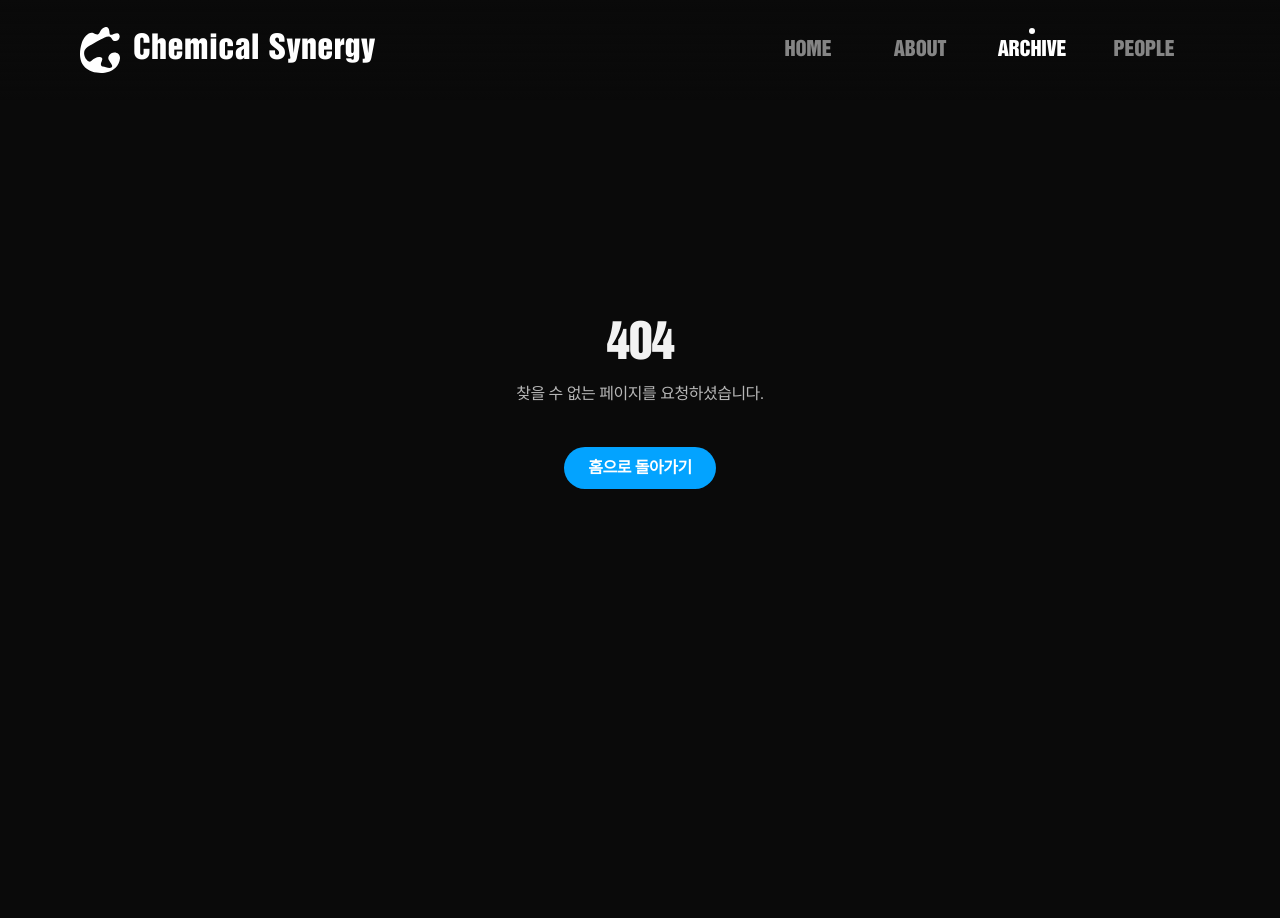
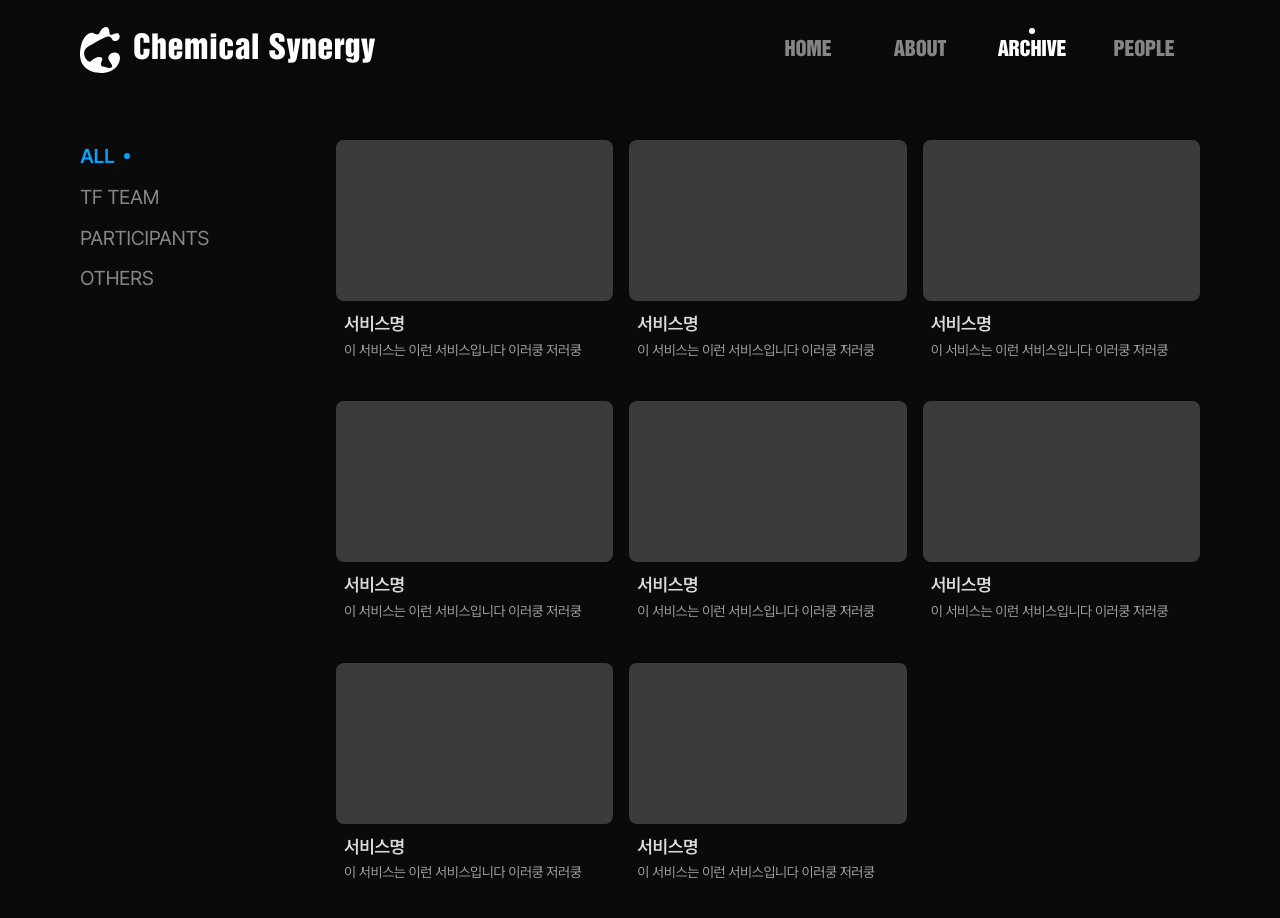
Before and after one commit to AAminha/kusitms-2nd-exhibition, a Next.js app: page /archive in a window 1280 px wide. Before the commit this address had no page. Shown: the top 918 px of the page. Before the commit the page ends 800 px from the top, so only its background shows below. Built offline with nearby package versions, Linux system fonts and the light colour scheme.

Commit message:
feat: Archive 페이지 초안 구현

```diff
--- /dev/null
+++ b/src/app/archive/layout.tsx
@@ -0,0 +1,27 @@
+'use client'
+
+import { useState } from 'react'
+
+import SideMenuLayout from '@src/components/SideMenuLayout'
+import { ARCHIVE_NAVIGATION } from '@src/constants/archive'
+
+export default function ArchiveLayout({
+  children,
+}: Readonly<{
+  children: React.ReactNode
+}>) {
+  const [activeSection, setActiveSection] = useState(ARCHIVE_NAVIGATION[0])
+  const onChangeSection = (menu: string) => {
+    setActiveSection(menu)
+  }
+
+  return (
+    <SideMenuLayout
+      sectionList={ARCHIVE_NAVIGATION}
+      activeSection={activeSection}
+      onChangeSection={onChangeSection}
+    >
+      {children}
+    </SideMenuLayout>
+  )
+}
--- /dev/null
+++ b/src/app/archive/page.tsx
@@ -0,0 +1,16 @@
+import { Card } from '@src/containers/archive/Card'
+
+export default function ArchivePage() {
+  return (
+    <section className="grid-rows-auto mx-auto grid w-full max-w-[1064px] grid-cols-3 gap-x-4 gap-y-10 py-[140px] mobile:max-w-[600px] mobile:grid-cols-2 mobile:py-[100px] desktop:px-10">
+      <Card />
+      <Card />
+      <Card />
+      <Card />
+      <Card />
+      <Card />
+      <Card />
+      <Card />
+    </section>
+  )
+}
--- /dev/null
+++ b/src/constants/archive.ts
@@ -0,0 +1 @@
+export const ARCHIVE_NAVIGATION = ['ALL', 'TF TEAM', 'PARTICIPANTS', 'OTHERS']
```
